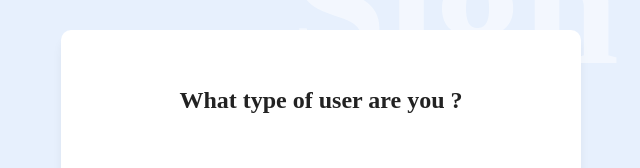
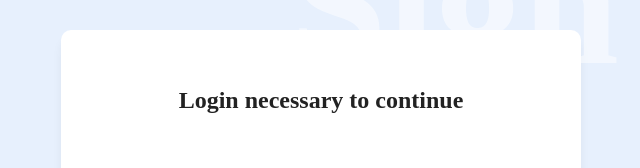
Before and after one commit to JashAgrawal/N00bMasTer69-07.github.io, a plain HTML site: page signup.html in a window 1280 px wide. Shown: the part 120-288 px from the top of the page, without its empty margins (319-959 px from the left). Drawn offline with Linux system fonts and the light colour scheme; a web font is replaced by a local one.

Commit message:
Update signup.html

```diff
--- a/signup.html
+++ b/signup.html
@@ -20,7 +20,7 @@
         <div class="container">
             <div class="sign-up-content">
                 <form method="POST" class="signup-form">
-                    <h2 class="form-title">What type of user are you ?</h2>
+                    <h2 class="form-title">Login necessary to continue</h2>
                     <div class="form-radio">
                         <input type="radio" name="member_level" value="newbie" id="newbie" checked="checked" />
                         <label for="newbie">User</label>
```
